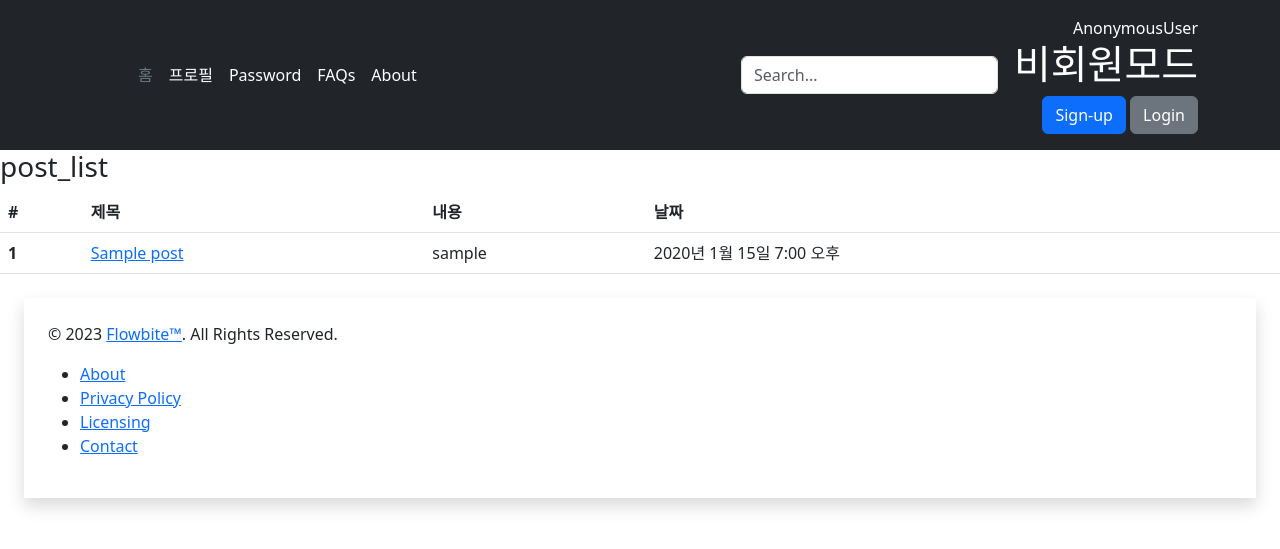
After one commit to myeongzip/Project_Community_8, a Django app: page /post// in a window 1280 px wide. The commit adds this page. Shown: the top 549 px of the page. Run offline with Django 4.2, Linux system fonts and the light colour scheme; tables that the repository leaves empty hold one stand-in row (values such as "Sample post"); some libraries are stand-ins or nearby versions.

Commit message:
modify post url, trouble in postlist.html, root.html

```diff
--- a/community/urls.py
+++ b/community/urls.py
@@ -25,16 +25,15 @@ from community import views
 
 urlpatterns = [
     path('admin/', admin.site.urls),
-    # path('', views.index),    # base.html 가는 url
     path(
         "",
-        TemplateView.as_view(template_name="root.html"),
+        TemplateView.as_view(template_name="post/post_list.html"),
         name="root",
     ),
     path('user/', include('user.urls')),
     path('post/', include('post.urls')),
+]
 
-]
 
 if settings.DEBUG:
     urlpatterns += static(settings.MEDIA_URL, document_root=settings.MEDIA_ROOT)
--- a/post/admin.py
+++ b/post/admin.py
@@ -1,4 +1,5 @@
 from django.contrib import admin
+
 from post.models import Post
 
 # Register your models here.
--- /dev/null
+++ b/post/templates/post/post_list.html
@@ -0,0 +1,26 @@
+{% extends 'base.html' %} {% block content %}
+<div>
+    <h3>post_list</h3>
+    <table class="table">
+        <thead>
+            <!-- <tr onclick="location.href='https://www.naver.com/'" style="cursor:hand"> -->
+            <tr>
+                <th scope="col">#</th>
+                <th scope="col">제목</th>
+                <th scope="col">내용</th>
+                <th scope="col">날짜</th>
+            </tr>
+        </thead>
+        <tbody>
+            {% for class in post_list %}
+            <tr>
+                <th scope="row">{{class.id }}</th>
+                    <td><a href="#">{{class.title }}</a></td> <!-- 클릭해서 상세 -->
+                    <td>{{class.user.username }}</td>
+                    <td>{{class.updated_at }}</td>
+                </tr>
+                {% endfor %}
+            </tbody>
+      </table>
+</div>
+{% endblock %}
--- a/post/urls.py
+++ b/post/urls.py
@@ -3,11 +3,13 @@ from django.urls import path
 
 from post import views
 
-
+app_name = "post"
 
 
 urlpatterns = [
-    path("<int:post_id>/", views.post_read_detail),
-    path("<int:post_id>/delete/", views.post_delete),
-    path("<int:post_id>/update/", views.post_update),
+    path('/', views.post_read, name="post_list"), # 지우님 설정 url post_read/ -> root.html과 연결된
+    path('create/', views.post_create, name="create"),
+    path("<int:post_id>/", views.post_read_detail, name="post_detail"),
+    path("<int:post_id>/delete/", views.post_delete, name ="delete"),
+    path("<int:post_id>/update/", views.post_update, name="update"),
 ]
--- a/post/views.py
+++ b/post/views.py
@@ -1,11 +1,87 @@
 from django.http import HttpResponse
 from django.shortcuts import redirect, render
 
-# from post.models import PostLikes
-from django.contrib.auth.decorators import login_required
 from post.models import Post
+from user.models import User
 
 # Create your views here.
+def post_read(request):
+    post_list = Post.objects.all()
+    user_profile = User.objects.all()
+    return render(request, 'post/post_list.html', {'post_list': post_list,
+                                                   'user_profile': user_profile
+                                                   })
+
+def post_create(request):
+    if request.method == "POST":
+        Post.objects.create(
+            content=request.POST["content"],
+            title=request.POST["title"],
+            user=request.user,
+            post_image = request.FILES.get("post_image")
+        )
+        return redirect("/post/post_read/")
+    elif request.method == "GET":
+        return render(request, "post/post_create.html")
+    else:
+        return HttpResponse("Invalid request method", status=405)
+
+
+
+# Create your views here.
+def post_read_detail(request, post_id):
+    post = Post.objects.get(id=post_id)
+    context = {
+            "post":post,
+        }
+    return render(request, "post/detail.html", context)
+
+def post_update(request, post_id):
+    if request.method == "POST":
+        post = Post.objects.get(id=post_id)
+        if request.user == post.user:
+            post.title = request.POST["title"]
+            post.content = request.POST["content"]
+            post.post_image = request.POST["post_image"]
+            post.save()
+            return redirect(f"/post/{post_id}/")
+        else:
+            return HttpResponse("You are not allowed to delete this todo", status=403)
+    elif request.method == "GET":
+        post = Post.objects.get(id=post_id)
+        context = {
+            "post":post,
+        }
+        return render(request, "post/update.html", context)
+    else:
+        return HttpResponse("Invalid request method", status=405)
+
+
+def post_delete(request, post_id):
+    if request.method == "POST":
+        post = Post.objects.get(id=post_id)
+        if request.user == post.user:
+            post.delete()
+            return redirect("/index/")
+        else:
+            return HttpResponse("Invalid request method", status=405)
+
+
+# def post(request, id):
+
+
+#     already_liked = PostLikes.objects.filter(user=request.user, post=post).count()
+#     if number_of_likes > 0:
+#         already_liked = True # pass this variable to your context
+#     else:
+#         already_liked = False # you can make this anything other than boolean
+
+
+# def like_others_post(request, post_id):
+#     new_like, created = PostLikes.objects.get_or_create(user=request.user,
+#                                                    post_id=post_id)
+#     if not created:
+#         # you may get and delete the object as the user may already liked this post before
 
 
 def post_read_detail(request, post_id):
```
Also changed, not shown: post/templates/post/detail.html (+5 -5 lines), post/templates/post/post_create.html (added, +12 -0 lines), post/models.py (line endings or trailing spaces).
